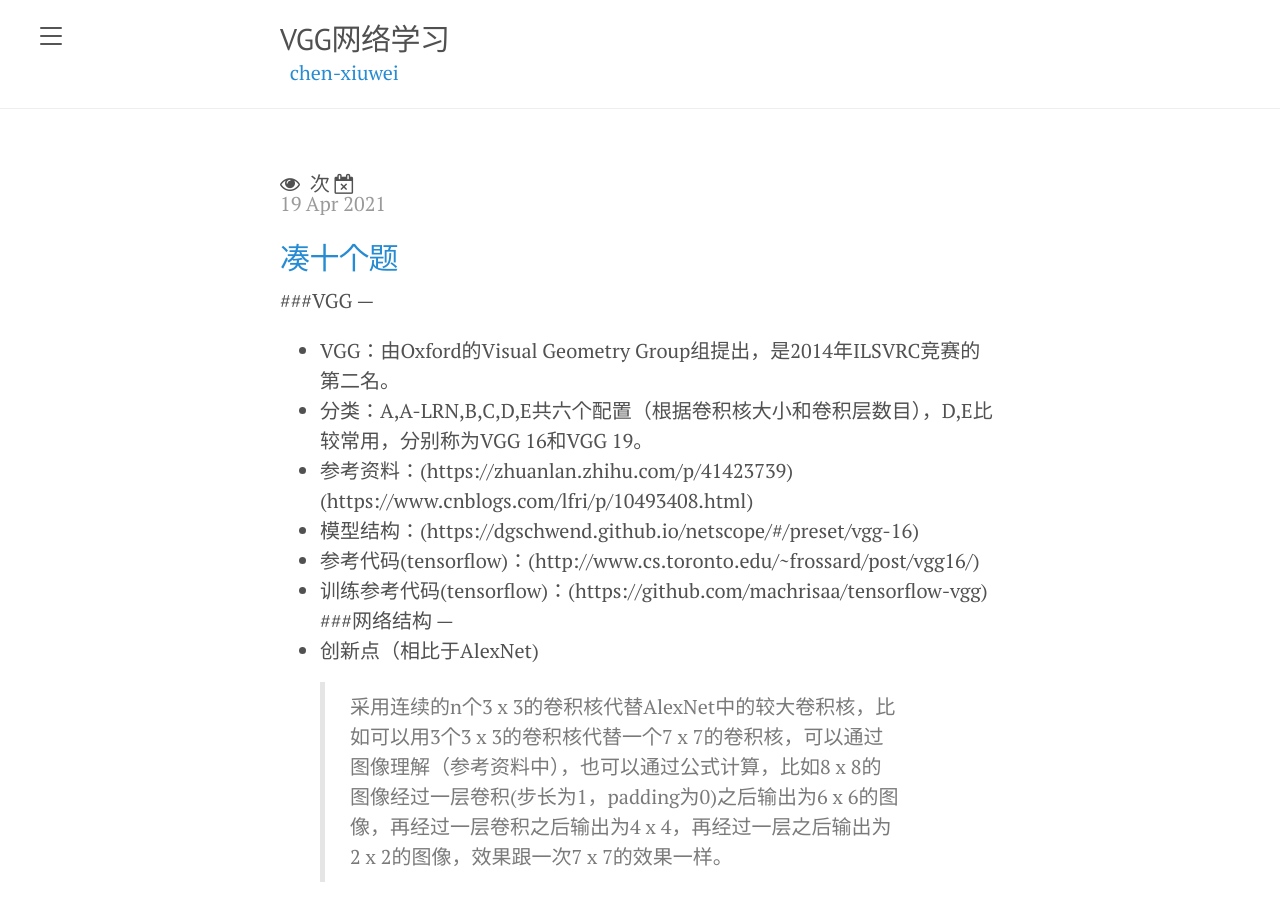
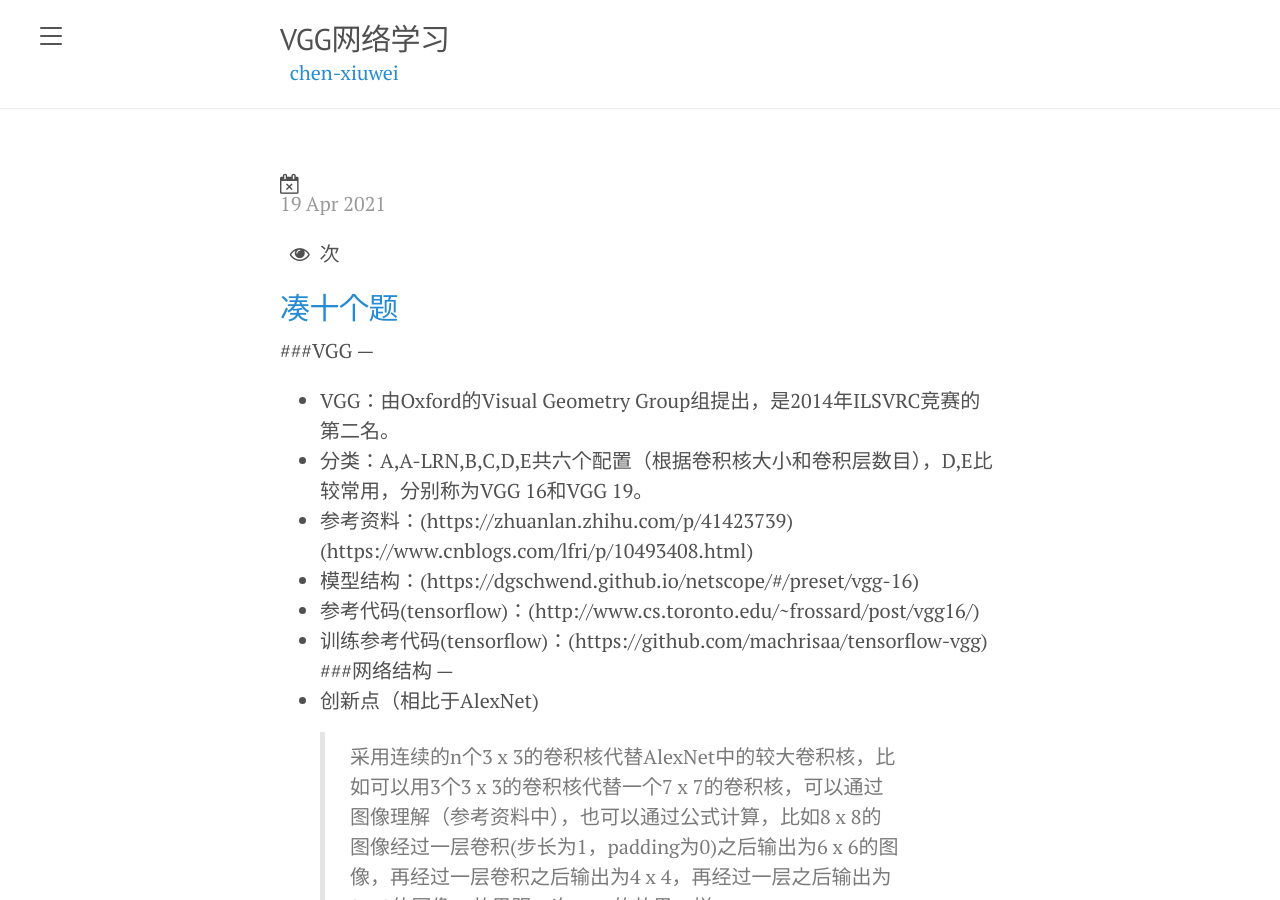
Before and after one commit to chen-xw/chen-xw.github.io, a Jekyll site: the page built from _posts/2021-04-19-VGG网络学习.markdown, in a window 1280 px wide and 900 px high. Built offline with Jekyll 4.4.1, drawn with Linux system fonts in a browser that asks for light colours; comment, search, counter and statistics services are not loaded.

Commit message:
Update post.html

```diff
--- a/_layouts/post.html
+++ b/_layouts/post.html
@@ -8,11 +8,12 @@ layout: default
 
 <div class="post">
   <!-- pv的方式，单个用户点击1篇文章，本篇文章记录1次阅读量 -->
-<span id="busuanzi_container_page_pv"><i class="fa fa-eye" aria-hidden="true"></i>&nbsp;
+
+  <i class="fa fa-calendar-times-o" aria-hidden="true"></i>
+  <span class="post-date">{{ page.date | date_to_string }}</span>&nbsp;
+  <span id="busuanzi_container_page_pv"><i class="fa fa-eye" aria-hidden="true"></i>&nbsp;
   <span id="busuanzi_value_page_pv"></span>次
 </span>
-  <i class="fa fa-calendar-times-o" aria-hidden="true"></i>&nbsp;
-  <span class="post-date">{{ page.date | date_to_string }}</span>
   {{ content }}
 </div>
 
```
